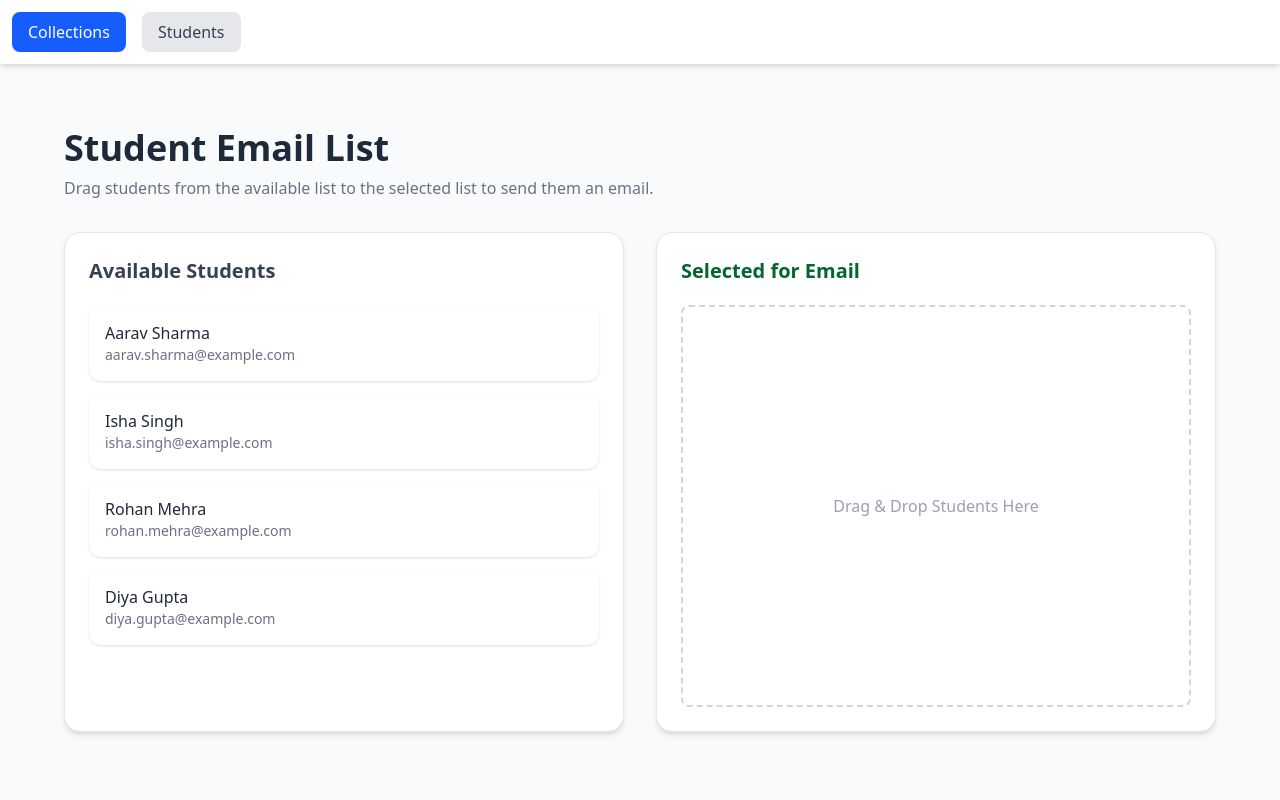
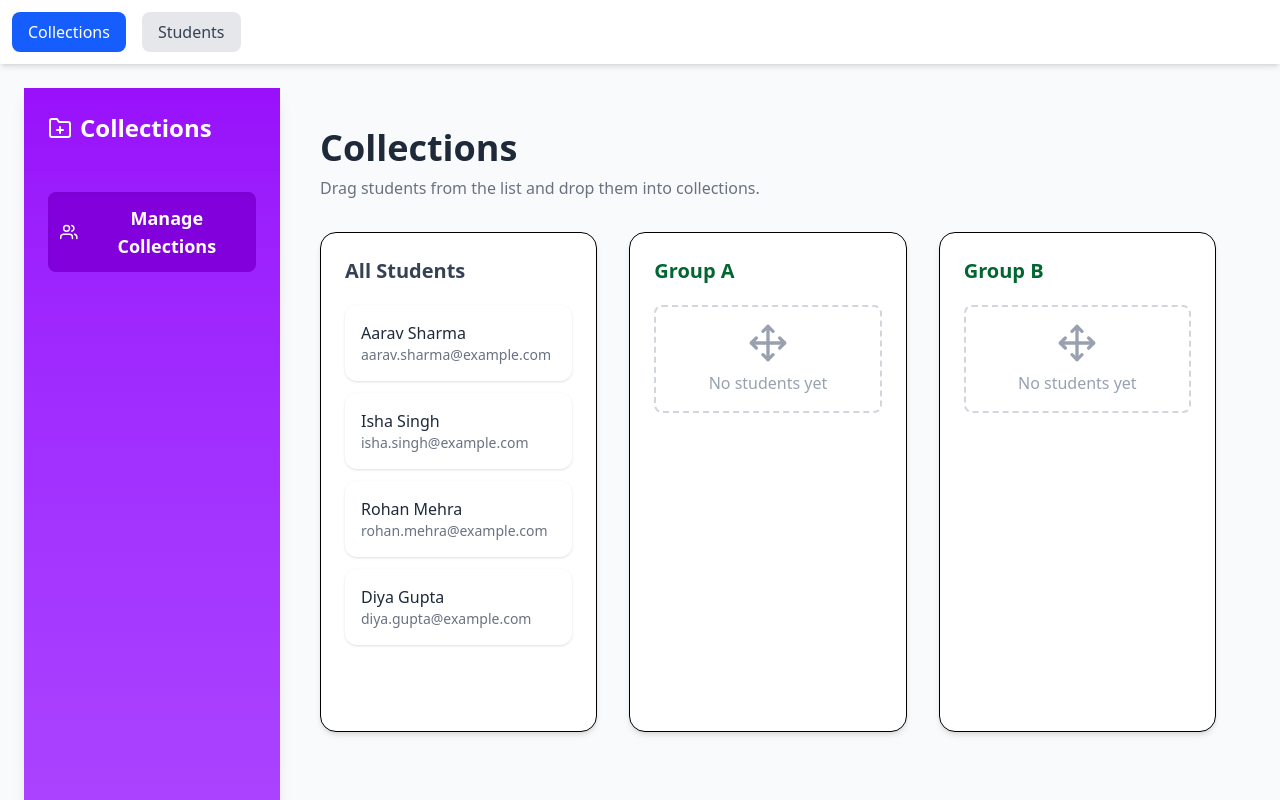
Before and after one commit to Ashank007/drop2mail, a React (Vite) app in the folder frontend/: page / in a window 1280 px wide. Built offline with nearby package versions, Linux system fonts and the light colour scheme.

Commit message:
Added Collections UI with drag-and-drop Student Assignment

```diff
--- a/frontend/src/components/CollectionList.jsx
+++ b/frontend/src/components/CollectionList.jsx
@@ -1,7 +1,8 @@
 import React, { useState } from "react";
 import { DragDropContext, Droppable, Draggable } from "react-beautiful-dnd";
-import Modal from "./Modal";
+import { FiUsers, FiFolderPlus, FiMove } from "react-icons/fi";
 
+// Demo students
 const demoStudents = [
   { _id: "1", name: "Aarav Sharma", email: "aarav.sharma@example.com" },
   { _id: "2", name: "Isha Singh", email: "isha.singh@example.com" },
@@ -9,82 +10,141 @@ const demoStudents = [
   { _id: "4", name: "Diya Gupta", email: "diya.gupta@example.com" },
 ];
 
+// Demo collections
+const demoCollections = [
+  { id: "c1", name: "Group A", students: [] },
+  { id: "c2", name: "Group B", students: [] },
+];
+
 const CollectionList = () => {
   const [students, setStudents] = useState([...demoStudents]);
-  const [selectedStudents, setSelectedStudents] = useState([]);
-  const [showModal, setShowModal] = useState(false);
+  const [collections, setCollections] = useState([...demoCollections]);
 
   const onDragEnd = (result) => {
     const { source, destination } = result;
     if (!destination) return;
 
+    // Dropped in same list → reorder
     if (source.droppableId === destination.droppableId) {
-      const list = source.droppableId === "students" ? students : selectedStudents;
-      const setList = source.droppableId === "students" ? setStudents : setSelectedStudents;
-      const items = Array.from(list);
-      const [reorderedItem] = items.splice(source.index, 1);
-      items.splice(destination.index, 0, reorderedItem);
-      setList(items);
+      if (source.droppableId === "students") {
+        const items = Array.from(students);
+        const [moved] = items.splice(source.index, 1);
+        items.splice(destination.index, 0, moved);
+        setStudents(items);
       } else {
-      const sourceList = source.droppableId === "students" ? students : selectedStudents;
-      const destList = destination.droppableId === "students" ? students : selectedStudents;
-      const newSourceItems = Array.from(sourceList);
-      const newDestItems = Array.from(destList);
-      const [movedItem] = newSourceItems.splice(source.index, 1);
-      newDestItems.splice(destination.index, 0, movedItem);
+        const colIndex = collections.findIndex(
+          (c) => c.id === source.droppableId
+        );
+        const col = { ...collections[colIndex] };
+        const items = Array.from(col.students);
+        const [moved] = items.splice(source.index, 1);
+        items.splice(destination.index, 0, moved);
+        const newCollections = [...collections];
+        newCollections[colIndex] = { ...col, students: items };
+        setCollections(newCollections);
+      }
+    } else {
+      // Moving between different lists
+      if (source.droppableId === "students") {
+        const items = Array.from(students);
+        const [moved] = items.splice(source.index, 1);
+        const destIndex = collections.findIndex(
+          (c) => c.id === destination.droppableId
+        );
+        const newCollections = [...collections];
+        newCollections[destIndex].students.splice(destination.index, 0, moved);
+        setStudents(items);
+        setCollections(newCollections);
+      } else if (destination.droppableId === "students") {
+        const colIndex = collections.findIndex(
+          (c) => c.id === source.droppableId
+        );
+        const col = { ...collections[colIndex] };
+        const items = Array.from(col.students);
+        const [moved] = items.splice(source.index, 1);
+        const newCollections = [...collections];
+        newCollections[colIndex] = { ...col, students: items };
+        const newStudents = [...students];
+        newStudents.splice(destination.index, 0, moved);
+        setCollections(newCollections);
+        setStudents(newStudents);
+      } else {
+        // Between collections
+        const srcIndex = collections.findIndex(
+          (c) => c.id === source.droppableId
+        );
+        const destIndex = collections.findIndex(
+          (c) => c.id === destination.droppableId
+        );
+        const srcCol = { ...collections[srcIndex] };
+        const destCol = { ...collections[destIndex] };
 
-      if (source.droppableId === "students") {
-        setStudents(newSourceItems);
-        setSelectedStudents(newDestItems);
-      } else {
-        setSelectedStudents(newSourceItems);
-        setStudents(newDestItems);
+        const srcItems = Array.from(srcCol.students);
+        const [moved] = srcItems.splice(source.index, 1);
+        const destItems = Array.from(destCol.students);
+        destItems.splice(destination.index, 0, moved);
+
+        const newCollections = [...collections];
+        newCollections[srcIndex] = { ...srcCol, students: srcItems };
+        newCollections[destIndex] = { ...destCol, students: destItems };
+        setCollections(newCollections);
       }
     }
   };
 
-  const sendEmail = (subject, message) => {
-    console.log("Sending email to:", selectedStudents, "Subject:", subject, "Message:", message);
-    alert("Demo: Email sent successfully!");
-    setStudents([...demoStudents]);
-    setSelectedStudents([]);
-    setShowModal(false);
-  };
+  return (
+    <div className="flex h-screen bg-gray-50">
+      {/* Sidebar */}
+      <aside className="w-64 bg-gradient-to-b from-purple-600 to-purple-500 text-white p-6 flex flex-col shadow-lg">
+        <h2 className="text-2xl font-bold mb-12 flex items-center gap-2">
+          <FiFolderPlus /> Collections
+        </h2>
+        <nav className="flex flex-col gap-3 text-lg">
+          <button className="flex items-center gap-3 p-3 rounded-lg bg-purple-700 font-semibold shadow-inner">
+            <FiUsers size={20} /> Manage Collections
+          </button>
+        </nav>
+      </aside>
 
-  return (
-    <div className="flex h-screen font-sans bg-gray-50">
       {/* Main Content */}
       <main className="flex-1 p-10 overflow-auto">
-        <h1 className="text-4xl font-bold mb-2 text-gray-800">Student Email List</h1>
+        <h1 className="text-4xl font-bold mb-2 text-gray-800">Collections</h1>
         <p className="text-gray-500 mb-8">
-          Drag students from the available list to the selected list to send them an email.
+          Drag students from the list and drop them into collections.
         </p>
 
         <DragDropContext onDragEnd={onDragEnd}>
-          <div className="grid grid-cols-1 lg:grid-cols-2 gap-8">
-            {/* Available Students */}
+          <div className="grid grid-cols-1 lg:grid-cols-3 gap-8">
+            {/* Student Pool */}
             <Droppable droppableId="students">
               {(provided, snapshot) => (
                 <div
                   ref={provided.innerRef}
                   {...provided.droppableProps}
-                  className={`bg-white rounded-2xl shadow-md p-6 border border-gray-200 min-h-[500px] transition-all duration-300 ease-in-out ${
-                    snapshot.isDraggingOver ? "shadow-xl ring-2 ring-blue-400" : ""
+                  className={`bg-white rounded-2xl shadow-md p-6 border min-h-[500px] transition ${
+                    snapshot.isDraggingOver
+                      ? "shadow-xl ring-2 ring-purple-400"
+                      : ""
                   }`}
                 >
-                  <h2 className="text-xl font-semibold mb-5 text-gray-700">Available Students</h2>
-                  <div className="flex flex-col gap-3">
+                  <h2 className="text-xl font-semibold mb-5 text-gray-700">
+                    All Students
+                  </h2>
                   {students.map((s, index) => (
-                      <Draggable key={s._id} draggableId={s._id.toString()} index={index}>
+                    <Draggable
+                      key={s._id}
+                      draggableId={s._id.toString()}
+                      index={index}
+                    >
                       {(provided, snapshot) => (
                         <div
                           ref={provided.innerRef}
                           {...provided.draggableProps}
                           {...provided.dragHandleProps}
-                            className={`p-4 rounded-xl shadow-sm cursor-grab transition-all duration-300 ease-in-out ${
+                          className={`p-4 mb-3 rounded-xl shadow-sm cursor-grab transition ${
                             snapshot.isDragging
-                                ? "bg-blue-100 shadow-lg scale-105"
-                                : "bg-white hover:bg-gray-100 hover:shadow-md hover:scale-[1.02]"
+                              ? "bg-purple-100 shadow-lg scale-105"
+                              : "bg-white hover:bg-gray-100"
                           }`}
                         >
                           <p className="font-medium text-gray-800">{s.name}</p>
@@ -95,70 +155,67 @@ const CollectionList = () => {
                   ))}
                   {provided.placeholder}
                 </div>
-                </div>
               )}
             </Droppable>
 
-            {/* Selected Students */}
-            <Droppable droppableId="selected">
+            {/* Collections */}
+            {collections.map((col) => (
+              <Droppable key={col.id} droppableId={col.id}>
                 {(provided, snapshot) => (
                   <div
                     ref={provided.innerRef}
                     {...provided.droppableProps}
-                  className={`bg-white rounded-2xl shadow-md p-6 border border-gray-200 min-h-[500px] flex flex-col transition-all duration-300 ease-in-out ${
-                    snapshot.isDraggingOver ? "shadow-xl ring-2 ring-green-400" : ""
+                    className={`bg-white rounded-2xl shadow-md p-6 border min-h-[500px] flex flex-col transition ${
+                      snapshot.isDraggingOver
+                        ? "shadow-xl ring-2 ring-green-400"
+                        : ""
                     }`}
                   >
-                  <h2 className="text-xl font-semibold mb-5 text-green-800">Selected for Email</h2>
-                  <div className="flex-1 flex flex-col gap-3">
-                    {selectedStudents.length === 0 && (
-                      <div className="flex-1 flex flex-col items-center justify-center text-center text-gray-400 border-2 border-dashed border-gray-300 rounded-lg p-4">
-                        Drag & Drop Students Here
+                    <h2 className="text-xl font-semibold mb-5 text-green-800">
+                      {col.name}
+                    </h2>
+                    <div className="flex-1">
+                      {col.students.length === 0 && (
+                        <div className="flex-1 flex flex-col items-center justify-center text-gray-400 border-2 border-dashed border-gray-300 rounded-lg p-4">
+                          <FiMove size={40} className="mb-2" />
+                          <p>No students yet</p>
                         </div>
                       )}
-                    {selectedStudents.map((s, index) => (
-                      <Draggable key={s._id} draggableId={s._id.toString()} index={index}>
+                      {col.students.map((s, index) => (
+                        <Draggable
+                          key={s._id}
+                          draggableId={s._id.toString()}
+                          index={index}
+                        >
                           {(provided, snapshot) => (
                             <div
                               ref={provided.innerRef}
                               {...provided.draggableProps}
                               {...provided.dragHandleProps}
-                            className={`p-4 rounded-xl shadow-sm cursor-grab transition-all duration-300 ease-in-out ${
+                              className={`p-4 mb-3 rounded-xl shadow-sm cursor-grab transition ${
                                 snapshot.isDragging
                                   ? "bg-green-200 shadow-lg scale-105"
-                                : "bg-green-100 hover:bg-green-200/70 hover:shadow-md hover:scale-[1.02]"
+                                  : "bg-green-100 hover:bg-green-200"
                               }`}
                             >
-                            <p className="font-medium text-gray-800">{s.name}</p>
-                            <p className="text-sm text-gray-600">{s.email}</p>
+                              <p className="font-medium text-gray-800">
+                                {s.name}
+                              </p>
+                              <p className="text-sm text-gray-600">
+                                {s.email}
+                              </p>
                             </div>
                           )}
                         </Draggable>
                       ))}
                       {provided.placeholder}
                     </div>
-
-                  {selectedStudents.length > 0 && (
-                    <button
-                      onClick={() => setShowModal(true)}
-                      className="mt-6 w-full py-3 bg-green-500 text-white font-semibold rounded-xl hover:bg-green-600 transition-all duration-300 transform hover:scale-[1.03] shadow-lg hover:shadow-xl"
-                    >
-                      Send Email to {selectedStudents.length} Student(s)
-                    </button>
-                  )}
                   </div>
                 )}
               </Droppable>
+            ))}
           </div>
         </DragDropContext>
-
-        {/* Modal */}
-        <Modal
-          show={showModal}
-          onClose={() => setShowModal(false)}
-          onSend={sendEmail}
-          selectedCount={selectedStudents.length}
-        />
       </main>
     </div>
   );
```
Lines whose indentation alone changed are shown as unchanged.
